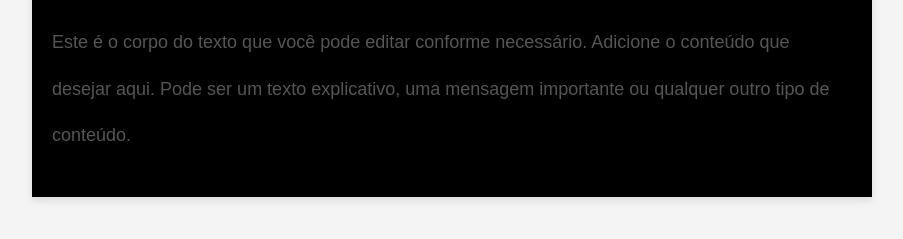
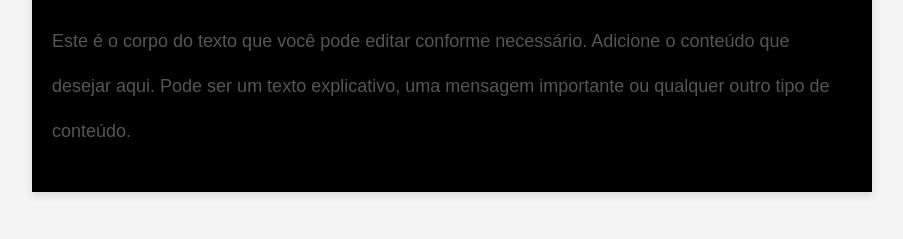
Before and after one commit to lopeszera/valentines-spotify, a plain HTML site: page src/index.html in a window 1280 px wide. Shown: the part 101-340 px from the top of the page, without its empty margins (188-1091 px from the left). Drawn offline with Linux system fonts and the light colour scheme.

Commit message:
teste commit

```diff
--- a/src/index.html
+++ b/src/index.html
@@ -23,7 +23,7 @@
         }
         p {
             font-size: 18px;
-            line-height: 2.6;
+            line-height: 2.5;
             color: #555;
         }
     </style>
```
